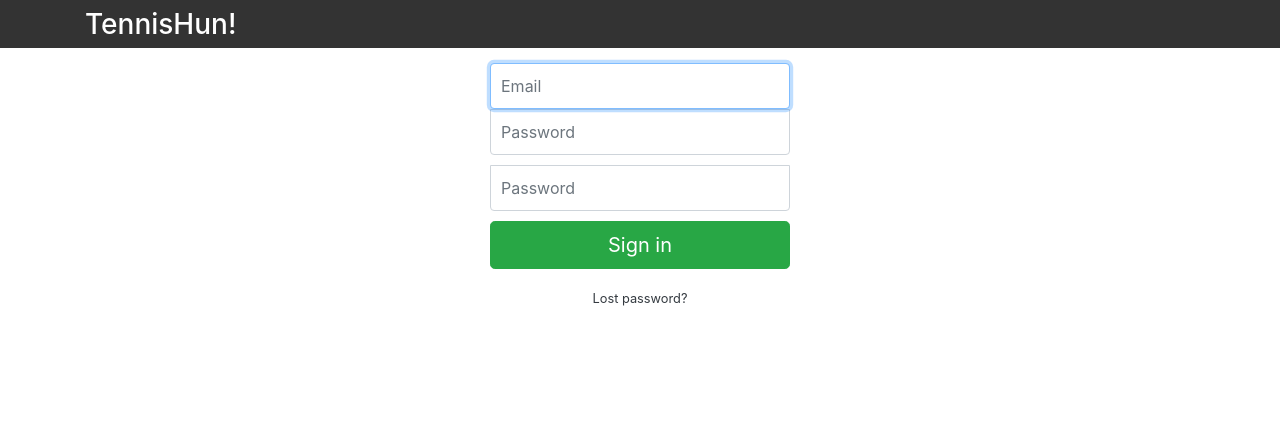
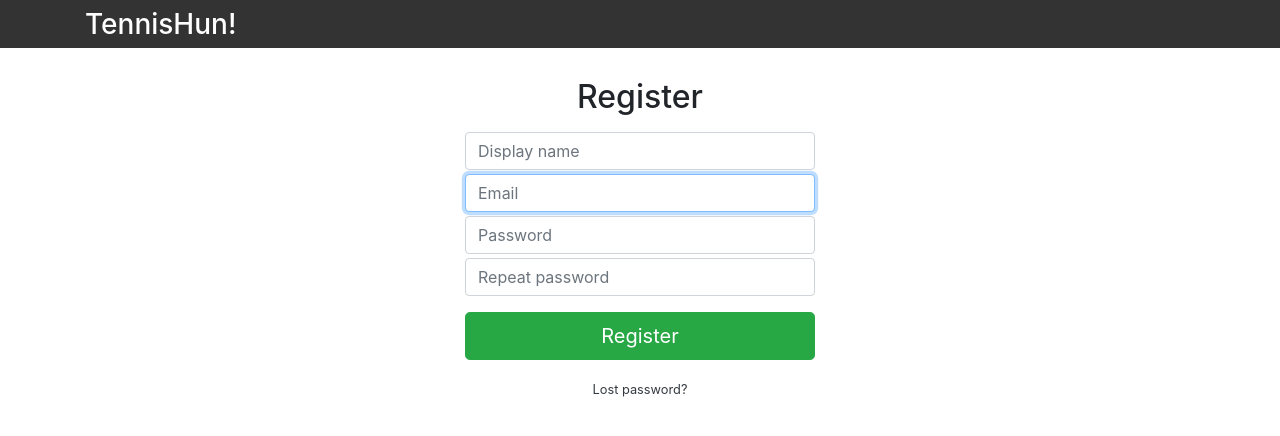
Before and after one commit to LarsDekker/challenge-app, a Django app: page /register in a window 1280 px wide. Shown: the top 436 px of the page. Run offline with Django 3.2, Linux system fonts and the light colour scheme; parts of the project's set-up code (start-up, migrations or seed data) failed here and were passed over; some libraries are stand-ins or nearby versions.

Commit message:
Fix registration

```diff
--- a/challenge_app/challenge/templates/challenge/layout.html
+++ b/challenge_app/challenge/templates/challenge/layout.html
@@ -22,9 +22,7 @@
                     </a>
                     {% if request.user.is_authenticated %}
                     <nav class="nav nav-masthead justify-content-center">
-                        <a class="nav-link"><small>Welcome {{ user.username}}!</small></a>
-                        <a class="nav-link active">Home</a>
-                        <a class="nav-link">Account</a>
+                        <a class="nav-link" href="{% url 'logout' %}"><small>Welcome {{ user.username}}!</small></a>
                     </nav>
                     {% endif %}
                 </div>
--- a/challenge_app/challenge/templates/registration/logged_out.html
+++ b/challenge_app/challenge/templates/registration/logged_out.html
@@ -4,6 +4,6 @@
 
 
 <h1>Logged out!</h1>
-<a href="/account/login">Click here to login again</a>
+<a href="/login">Click here to login again</a>
 
 {% endblock %}
--- a/challenge_app/challenge/templates/registration/login.html
+++ b/challenge_app/challenge/templates/registration/login.html
@@ -2,8 +2,9 @@
 
 {% block content %}
 <div class="text-center">
+
     <div class="form-signin">
-
+        <h2>Login</h2>
         {% if form.errors %}
         <p>Your username and password didn't match. Please try again.</p>
         {% endif %}
--- a/challenge_app/challenge/templates/registration/register.html
+++ b/challenge_app/challenge/templates/registration/register.html
@@ -2,8 +2,8 @@
 
 {% block content %}
 <div class="text-center">
-    <div class="form-signin">
-
+    <div class="" style="max-width: 350px; margin: auto; margin-top: 30px;">
+        <h2>Register</h2>
         {% if form.errors %}
         <p>Something went wrong. Please try again.</p>
         {% endif %}
@@ -17,22 +17,27 @@
         {% endif %}
         {% endif %}
 
-        <form method="post" action="{% url 'register' %}">
+        <form method="post" action="{% url 'register' %}?{{request.META.QUERY_STRING}}">
             {% csrf_token %}
 
-            <label for="username" class="sr-only">{{ form.username.label_tag }}</label>
-            <input type="text" name="username" id="username" class="form-control" placeholder="Email" required=""
+<!--            <label for="display_name" class="">{{ form.display_name.label_tag }}</label>-->
+            <input type="text" name="display_name" id="display_name" class="form-control mt-3" placeholder="Display name" required="">
+            <input type="email" name="email" id="email" class="form-control mt-1" placeholder="Email" required=""
                     {% if not request.GET.email %}autofocus=""{% endif %} value="{{ request.GET.email }}">
-            <label for="inputPassword" class="sr-only">Password</label>
-            <input type="password" name="password" id="inputPassword" class="form-control" placeholder="Password" required="" {% if request.GET.email %}autofocus=""{% endif %}>
-            <label for="inputPassword" class="sr-only">Confirm password</label>
-            <input type="password" name="secondPassword" id="secondPassword" class="form-control" placeholder="Password" required="" {% if request.GET.email %}autofocus=""{% endif %}>
+            <input type="password" name="password" id="inputPassword" class="form-control mt-1" placeholder="Password" required="" minlength="6" maxlength="120" {% if request.GET.email %}autofocus=""{% endif %}>
+            <input type="password" name="repeat_password" id="secondPassword" class="form-control mt-1" placeholder="Repeat password"  minlength="6" maxlength="120" required="" {% if request.GET.email %}autofocus=""{% endif %}>
 <!--            <div class="checkbox mb-3">-->
 <!--                <label>-->
 <!--                    <input type="checkbox" value="remember-me"> Remember me-->
 <!--                </label>-->
 <!--            </div>-->
-            <button class="btn btn-lg btn-success btn-block" type="submit">Sign in</button>
+            {% if error_email %}
+            <small class="text-danger mt-2">{{error_email}}</small>
+            {% endif %}
+            {% if error_password %}
+            <small class="text-danger">{{error_password}}</small>
+            {% endif %}
+            <button class="btn btn-lg btn-success btn-block mt-3" type="submit">Register</button>
             {% if request.GET.code %}
             <input type="hidden" name="code" value="{{ request.GET.code}}">
             {% endif %}
--- a/challenge_app/challenge/urls.py
+++ b/challenge_app/challenge/urls.py
@@ -5,6 +5,7 @@ from django.contrib.staticfiles.urls import staticfiles_urlpatterns
 urlpatterns = [
     path('', views.home, name='challenge-home'),
     path('register', views.register, name='register'),
+    path('logout', views.logout, name='logout'),
     path('join', views.join, name='join-group'),
     path('challenge', views.challenge, name='challenge-match'),
     path('match/<int:match_id>', views.match),
--- a/challenge_app/challenge/views.py
+++ b/challenge_app/challenge/views.py
@@ -3,7 +3,7 @@ from django.contrib.auth.models import User, Group
 from django.db.models import Max
 from django.shortcuts import render
 from challenge.models import JoinCode, Player
-from challenge.forms import JoinForm
+from challenge.forms import JoinForm, RegisterForm
 from challenge.forms import ChallengeForm
 from challenge.models import Match
 from django.http import HttpResponse, HttpResponseRedirect
@@ -108,6 +108,28 @@ def score(request):
     df.sort_values('score', inplace=True)
     return HttpResponse(df.to_json(), content_type='application/json')
 
+
 def register(request):
+    if request.method == 'POST':
+        form = RegisterForm(request.POST)
+        if form.is_valid():
+            if User.objects.filter(email=form.cleaned_data['email']).exists():
+                return render(request, 'registration/register.html', {'error_email': form.cleaned_data['email'] + " is already in use..."})
+            if form.cleaned_data['password'] != form.cleaned_data['repeat_password']:
+                return render(request, 'registration/register.html', {'error_password': "Doe even je best. Wachtwoorden zijn ongelijk..."})
+            user = User.objects.create_user(form.cleaned_data['display_name'], form.cleaned_data['email'], form.cleaned_data['password'])
+            if 'code' in request.GET:
+                code = JoinCode.objects.get(key=request.GET['code'])
+                if code is not None:
+                    user.groups.add(code.group)
+            return HttpResponseRedirect("/login?email=" + form.cleaned_data['email'])
+        else:
+            return render(request, 'registration/register.html',
+                          {'error_email': "Dikke schijt, er gaat een hele boel fout."})
     return render(request, 'registration/register.html')
-    pass
+
+
+@login_required
+def logout(request):
+    logout(request)
+    return HttpResponseRedirect('/login')
```
Also changed, not shown: challenge_app/challenge/forms.py (+7 -0 lines), challenge_app/challenge/templates/registration/logout.html (added, +9 -0 lines), challenge_app/challenge_app/settings.py (+9 -0 lines), challenge_app/db.sqlite3.
